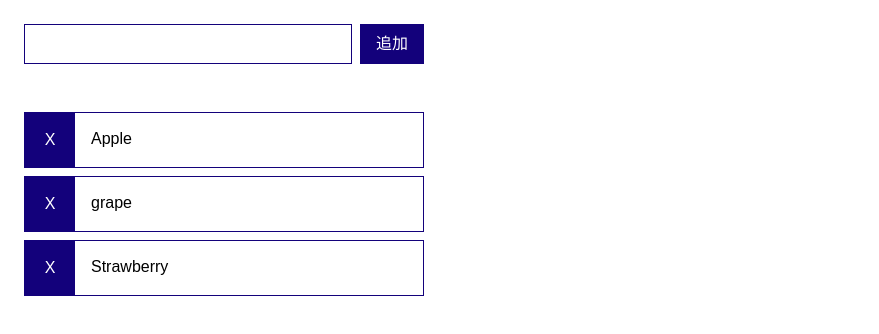
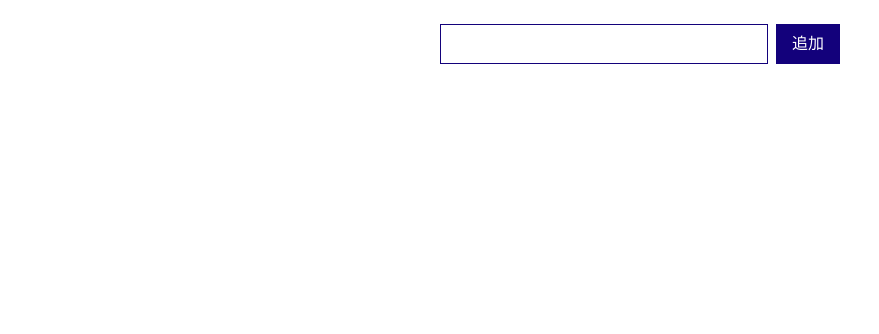
Before and after one commit to tomofumi-k/yoku-test, a React (Create React App) app: page / in a window 1280 px wide. Shown: the top 334 px of the page, without its empty margins (0-879 px from the left). Built offline with nearby package versions, Linux system fonts and the light colour scheme.

Commit message:
ディレクトリ構造がよくなかったので作り直した。削除ボタンの実装ができた

```diff
--- a/src/App.js
+++ b/src/App.js
@@ -1,36 +1,15 @@
-import { useState, useRef } from "react";
-import TodoList from "./B-test/TodoList";
-import { v4 as uuidv4 } from "uuid";
-import "./base.scss";
+import { useState } from "react";
+import { InputForm } from "./B-test/InputForm";
+import { TodoList } from "./B-test/TodoList";
 import "./B-test/b__section.scss";
 
 function App() {
-  // デフォルトのリスト雛形
-  const [todos, setTodos] = useState([
-    { id: 1, name: "Apple", removed: false },
-    { id: 2, name: "grape", removed: false },
-    { id: 3, name: "Strawberry", removed: false },
-  ]);
-
-  // 追加ボタンで入力された文字をTodoリストに追加
-  const todoNameRef = useRef();
-  const handleAddTodo = (e) => {
-    const name = todoNameRef.current.value;
-    setTodos((prevTodos) => {
-      return [...prevTodos, { id: uuidv4(), name: name, removed: false }];
-    });
-    todoNameRef.current.value = null;
-  };
+  const [taskList, setTaskList] = useState([]);
 
   return (
     <div className="bsection">
-      <div className="bsection__input--form">
-        <input className="bsection__input" type="text" ref={todoNameRef} />
-        <button className="bsection__button" onClick={handleAddTodo}>
-          追加
-        </button>
-      </div>
-      <TodoList todos={todos} />
+      <InputForm taskList={taskList} setTaskList={setTaskList} />
+      <TodoList taskList={taskList} setTaskList={setTaskList} />
     </div>
   );
 }
--- /dev/null
+++ b/src/B-test/InputForm.jsx
@@ -0,0 +1,30 @@
+import React, { useState } from "react";
+
+export const InputForm = ({ taskList, setTaskList }) => {
+  const [inputText, setInputText] = useState("");
+
+  const handleSubmit = (e) => {
+    e.preventDefault();
+    setTaskList([
+      ...taskList,
+      {
+        id: taskList.length,
+        text: inputText,
+      },
+    ]);
+    setInputText("");
+  };
+
+  const handleChange = (e) => {
+    setInputText(e.target.value);
+  };
+
+  return (
+    <div>
+      <form className="bsection__input--form" onSubmit={handleSubmit}>
+        <input className="bsection__input" type="text" onChange={handleChange} value={inputText} />
+        <button className="bsection__button">追加</button>
+      </form>
+    </div>
+  );
+};
--- a/src/B-test/Todo.js
+++ /dev/null
@@ -1,14 +0,0 @@
-import React from "react";
-
-const Todo = ({ todo }) => {
-  return (
-    <div className="todo__input--container">
-      <button className="todo__deletebutton" onClick={() => console.log("removed!")}>
-        X
-      </button>
-      {todo.name}
-    </div>
-  );
-};
-
-export default Todo;
--- a/src/B-test/TodoList.js
+++ /dev/null
@@ -1,8 +0,0 @@
-import React from "react";
-import Todo from "./Todo";
-
-const TodoList = ({ todos }) => {
-  return todos.map((todo) => <Todo todo={todo} key={todo.id} />);
-};
-
-export default TodoList;
--- /dev/null
+++ b/src/B-test/TodoList.jsx
@@ -0,0 +1,22 @@
+import React from "react";
+
+export const TodoList = ({ taskList, setTaskList }) => {
+  const handleDelete = (id) => {
+    setTaskList(taskList.filter((task) => task.id !== id));
+  };
+
+  return (
+    <>
+      {taskList.map((task, index) => (
+        <div className="todo__input--container" key={index}>
+          <label className="todo__deletebutton">
+            <button onClick={() => handleDelete(task.id)}>x</button>
+          </label>
+          <div className="todoText">
+            <span>{task.text}</span>
+          </div>
+        </div>
+      ))}
+    </>
+  );
+};
--- a/src/B-test/b__section.scss
+++ b/src/B-test/b__section.scss
@@ -4,8 +4,11 @@ $bsection-main-color: #13017b;
 $from-height: 40px;
 
 .bsection {
+  display: flex;
+  flex-direction: column;
+  align-items: center;
+  justify-content: center;
   width: 100vw;
-  height: 100vh;
   margin: 0 auto;
   padding: 24px;
   color: $bsection-main-color;
@@ -33,6 +36,9 @@ $from-height: 40px;
   }
 
   .todo__input--container {
+    display: flex;
+    align-items: center;
+    justify-content: flex-start;
     width: 400px;
     height: 56px;
     margin-top: 8px;
@@ -41,6 +47,9 @@ $from-height: 40px;
   }
 
   .todo__deletebutton {
+    display: flex;
+    align-items: center;
+    justify-content: center;
     width: 50px;
     height: 100%;
     margin-right: 16px;
```
Also changed, not shown: src/B-test/BTest.js (deleted, +0 -14 lines), src/index.js (+6 -5 lines).
